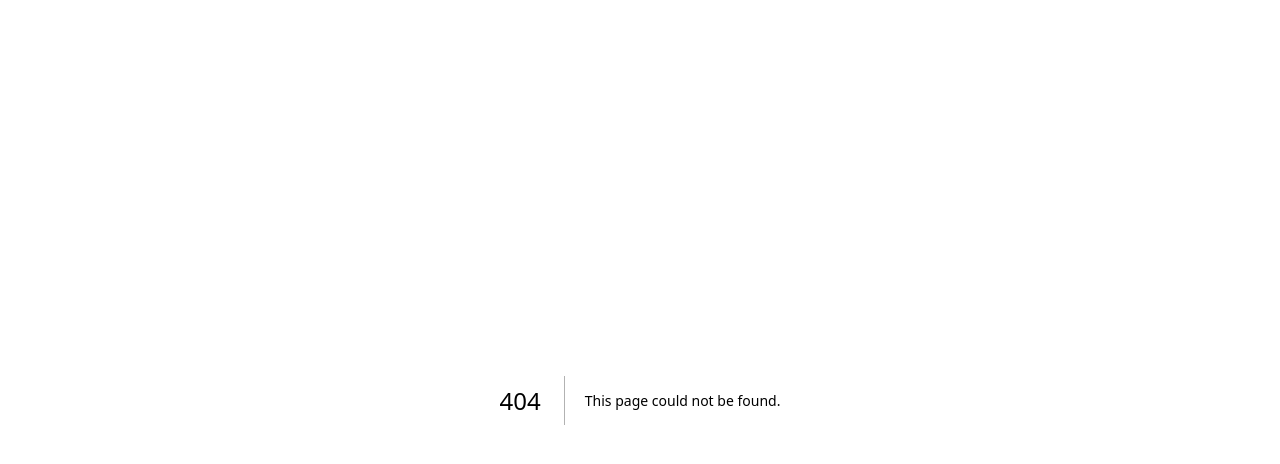
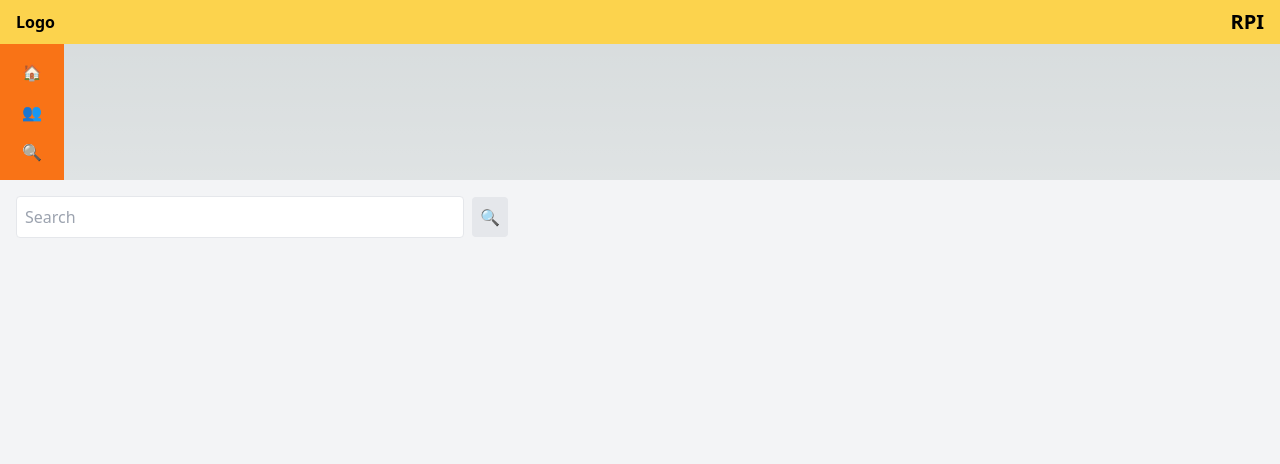
Before and after one commit to Tem-i/LinkedinAddOn, a Next.js app in the folder addondb/: page /website/search in a window 1280 px wide. Before the commit this address had no page. Shown: the top 464 px of the page. Built offline with nearby package versions, Linux system fonts and the light colour scheme.

Commit message:
prototyping website

```diff
--- /dev/null
+++ b/addondb/pages/website/search.tsx
@@ -0,0 +1,41 @@
+import React from 'react'
+import Head from 'next/head'
+
+const home = () => {
+  return (
+
+    <div className='flex flex-col h-screen'>
+        <Head>
+            <title>Alumni Search</title>
+        </Head>
+        {/*Header*/}
+        <header className='flex justify-between items-center px-4 py-2 bg-amber-300'>
+            <div className='font-bold'>Logo</div>
+            <div className='text-xl font-bold rext-red-600'>RPI</div>
+        </header>
+
+        {/* Sidebar */}
+        <aside className='flex flex-col items-center w-16 bg-orange-500 py-4 space-y-4'>
+            <div>🏠</div>
+            <div>👥</div>
+            <div>🔍</div>
+        </aside>
+
+        <main className="flex flex-1 flex-col p-4 bg-gray-100">
+            <div className="flex items-center space-x-2 mb-4">
+                <input
+                    type = "text"
+                    placeholder = "Search"
+                    className = 'w-full max-w-md p-2 border rounded focus:outline-none focus:ring focus:border-blue-300'
+                />
+                <button className="p-2 bg-gray-200 rounded">
+                    <span>🔍</span>
+                </button>
+            </div>
+
+        </main>
+    </div>
+  )
+}
+
+export default home
```
